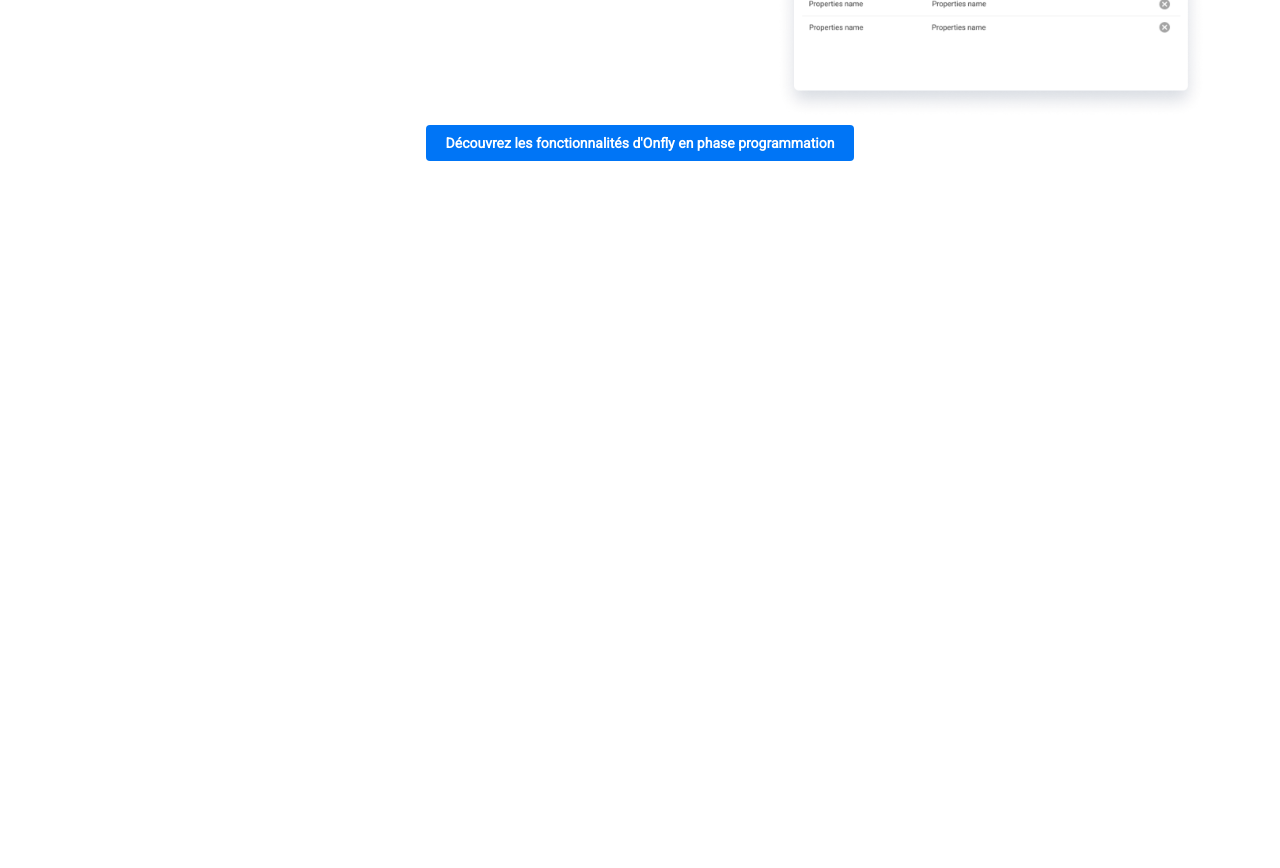
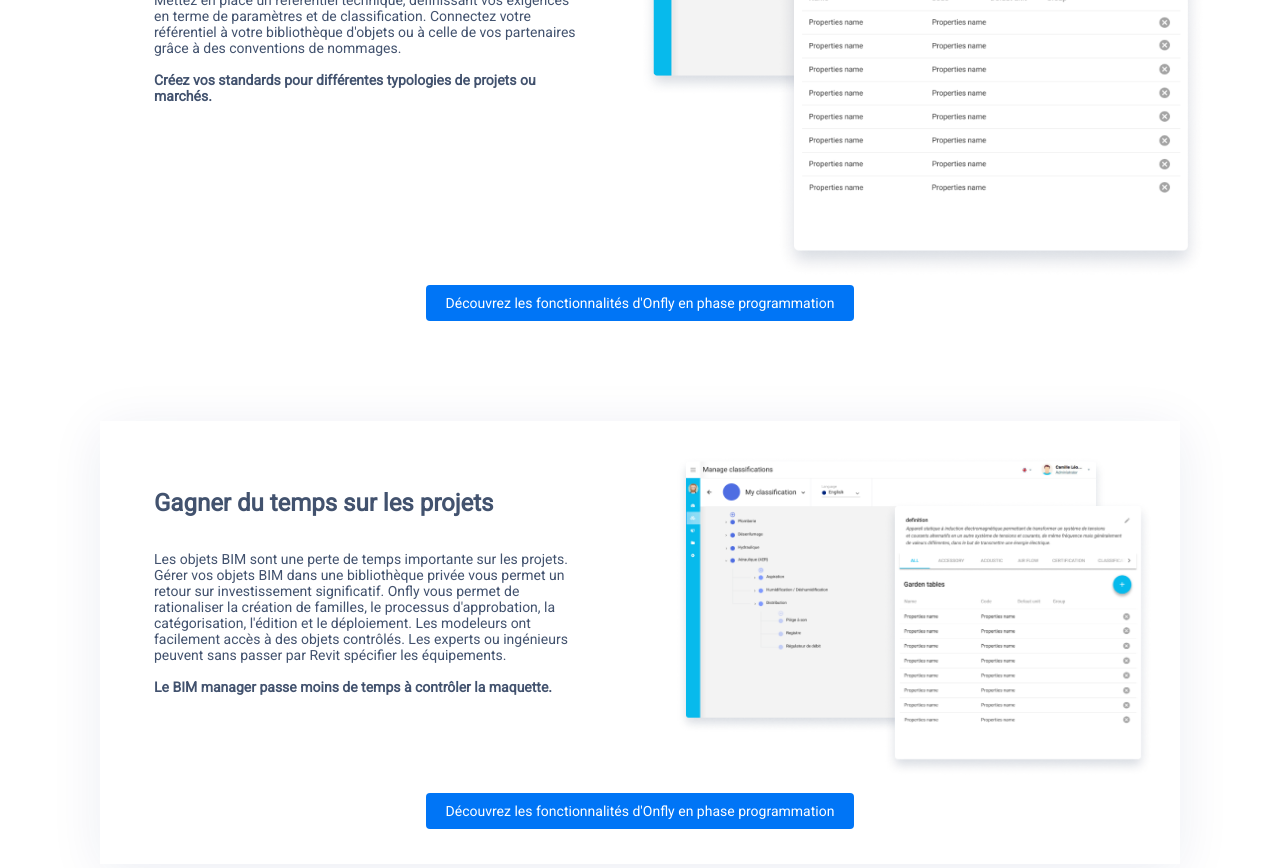
Before and after one commit to FlorianChauvel/tech-test-bimco, a React (Create React App) app: page / in a window 1280 px wide. Shown: the part 1220-2088 px from the top of the page. Before the commit the page ends 1481 px from the top, so only its background shows below. Built offline with nearby package versions, Linux system fonts and the light colour scheme.

Commit message:
added Faster section

```diff
--- a/src/App.js
+++ b/src/App.js
@@ -4,6 +4,7 @@
 import Header from './components/Header';
 import Advantages from './components/Advantages';
 import Standardize from './components/Standardize/';
+import Faster from './components/Faster/';
 
 const Container = styled.div({
   width: '90%',
@@ -17,6 +18,7 @@
       <Header />
       <Advantages />
       <Standardize />
+      <Faster />
     </Container>
   );
 }
--- a/src/components/Advantages.js
+++ b/src/components/Advantages.js
@@ -18,7 +18,7 @@
     width: '33%',
     display: 'flex',
     flexFlow: 'column nowrap',
-    justifyContent: 'space-evenly',
+    justifyContent: 'space-around',
     alignItems: 'center',
     padding: '30px',
 });
@@ -26,6 +26,8 @@
 const Img = styled.img({
     width: '33%',
     height: '33%',
+    marginTop: '80px',
+    marginBottom: '80px',
 });
 
 const Text = styled.span({
--- /dev/null
+++ b/src/components/Faster/Footer.js
@@ -0,0 +1,21 @@
+import React from 'react';
+import styled from '@emotion/styled';
+
+import CTAButton from '../../elements/buttons/CTAButton';
+
+const Container = styled.div({
+    display: 'flex',
+    flexFlow: 'row nowrap',
+    justifyContent: 'center',
+    alignItems: 'middle',
+    marginTop: '35px',
+    marginBottom: '35px',
+});
+
+const Footer = () => (
+    <Container>
+        <CTAButton>Découvrez les fonctionnalités d'Onfly en phase programmation</CTAButton>
+    </Container>
+);
+
+export default Footer;
--- /dev/null
+++ b/src/components/Faster/Left.js
@@ -0,0 +1,38 @@
+import React from 'react';
+import styled from '@emotion/styled';
+import { COLORS, FONT_SIZES } from '../../styles';
+
+const Container = styled.div({
+    width: '80%',
+    margin: 'auto',
+    display: 'flex',
+    flexFlow: 'column nowrap',
+    justifyContent: 'center',
+    height: '100%'
+});
+
+const Title = styled.h2({
+    color: COLORS.TEXT,
+    fontSize: FONT_SIZES.TITLE,
+});
+
+const Text = styled.p({
+    color: COLORS.TEXT,
+    fontSize: FONT_SIZES.TEXT,
+});
+
+const Left = () => (
+    <Container>
+        <Title>Gagner du temps sur les projets</Title>
+        <Text>
+        Les objets BIM sont une perte de temps importante
+        sur les projets. Gérer vos objets BIM dans une bibliothèque privée vous permet un retour sur investissement significatif.
+        Onfly vous permet de rationaliser la création de familles, le processus d'approbation, la catégorisation,
+        l'édition et le déploiement. Les modeleurs ont facilement accès à des objets contrôlés.
+        Les experts ou ingénieurs peuvent sans passer par Revit spécifier les équipements.<br/><br/>
+        <strong>Le BIM manager passe moins de temps à contrôler la maquette.</strong>
+        </Text>
+    </Container>
+);
+
+export default Left;
--- /dev/null
+++ b/src/components/Faster/Right.js
@@ -0,0 +1,41 @@
+import React from 'react';
+import styled from '@emotion/styled';
+
+import backImage from '../../assets/Screen_1.png';
+import frontImage from '../../assets/Screen_2.png';
+
+const OuterContainer = styled.div({
+    position: 'relative',
+    marginBottom: '20px',
+});
+
+const InnerContainer = styled.div({
+    position: 'absolute',
+    width: '50%',
+    top: '25%',
+    left: '45%',
+})
+
+const BackImage = styled.img({
+    width: '80%',
+    marginTop: '35px',
+    marginLeft: '35px',
+    display: 'inline-block',
+    zIndex: 1,
+});
+
+const FrontImage = styled.img({
+    zIndex: 2,
+    width: '100%',
+});
+
+const Right = () => (
+    <OuterContainer>
+        <BackImage src={backImage} />
+        <InnerContainer>
+            <FrontImage src={frontImage} />
+        </InnerContainer>
+    </OuterContainer>
+);
+
+export default Right;
--- /dev/null
+++ b/src/components/Faster/index.js
@@ -0,0 +1,24 @@
+import React from 'react';
+import styled from '@emotion/styled';
+
+import ShadowSection from '../../elements/sections/ShadowSection';
+import TwoColumnsWithFooter from '../../layouts/TwoColumnsWithFooter';
+import Left from './Left';
+import Right from './Right';
+import Footer from './Footer';
+
+const Section = styled(ShadowSection)({
+    marginTop: '100px',
+});
+
+const Standardize = () => (
+    <Section>
+        <TwoColumnsWithFooter
+            left={<Left />}
+            right={<Right />}
+            footer={<Footer />}
+        />
+    </Section>
+);
+
+export default Standardize;
--- a/src/components/Header.js
+++ b/src/components/Header.js
@@ -18,7 +18,7 @@
 const Header = () => (
     <Container>
         <SubHeader>
-            <BasicButton>Explorer Onfly</BasicButton>
+            <BasicButton active>Explorer Onfly</BasicButton>
             <BasicButton>Découvrez nos services</BasicButton>
             <BasicButton>Ressources</BasicButton>
             <BasicButton>Blog</BasicButton>
--- a/src/components/Standardize/Left.js
+++ b/src/components/Standardize/Left.js
@@ -4,6 +4,7 @@
 
 const Container = styled.div({
     width: '80%',
+    margin: 'auto',
     display: 'flex',
     flexFlow: 'column nowrap',
     justifyContent: 'center',
@@ -18,7 +19,6 @@
 const Text = styled.p({
     color: COLORS.TEXT,
     fontSize: FONT_SIZES.TEXT,
-    verticalAlign: 'center',
 });
 
 const Left = () => (
--- a/src/elements/buttons/BasicButton.js
+++ b/src/elements/buttons/BasicButton.js
@@ -1,20 +1,22 @@
 import styled from '@emotion/styled';
 import { COLORS, FONT_SIZES, FONT_WEIGHTS } from '../../styles';
 
-const BasicButton = styled.button({
+const BasicButton = styled.button(
+({ active }) =>
+({
     border: 'none',
     borderRadius: '4px',
     padding: '10px 20px',
     display: 'inline-block',
     fontWeight: FONT_WEIGHTS.BOLD,
-    color: COLORS.TEXT,
-    backgroundColor: COLORS.BUTTON_BACKGROUND,
+    color: active ? COLORS.BUTTON_TEXT_HOVERED : COLORS.TEXT,
+    backgroundColor: active ? COLORS.BUTTON_BACKGROUND_HOVERED : COLORS.BUTTON_BACKGROUND,
     transition: 'color .5s, background-color .5s',
     ' &:hover': {
         color: COLORS.BUTTON_TEXT_HOVERED,
         backgroundColor: COLORS.BUTTON_BACKGROUND_HOVERED,
     },
     fontSize: FONT_SIZES.TEXT,
-});
+}));
 
 export default BasicButton;
--- a/src/elements/buttons/CTAButton.js
+++ b/src/elements/buttons/CTAButton.js
@@ -3,6 +3,7 @@
 import BasicButton from './BasicButton';
 
 const CTAButton = styled(BasicButton)({
+    fontWeight: 500,
     color: COLORS.CTA_TEXT,
     backgroundColor: COLORS.CTA_BACKGROUND,
     ' &:hover': {
```
